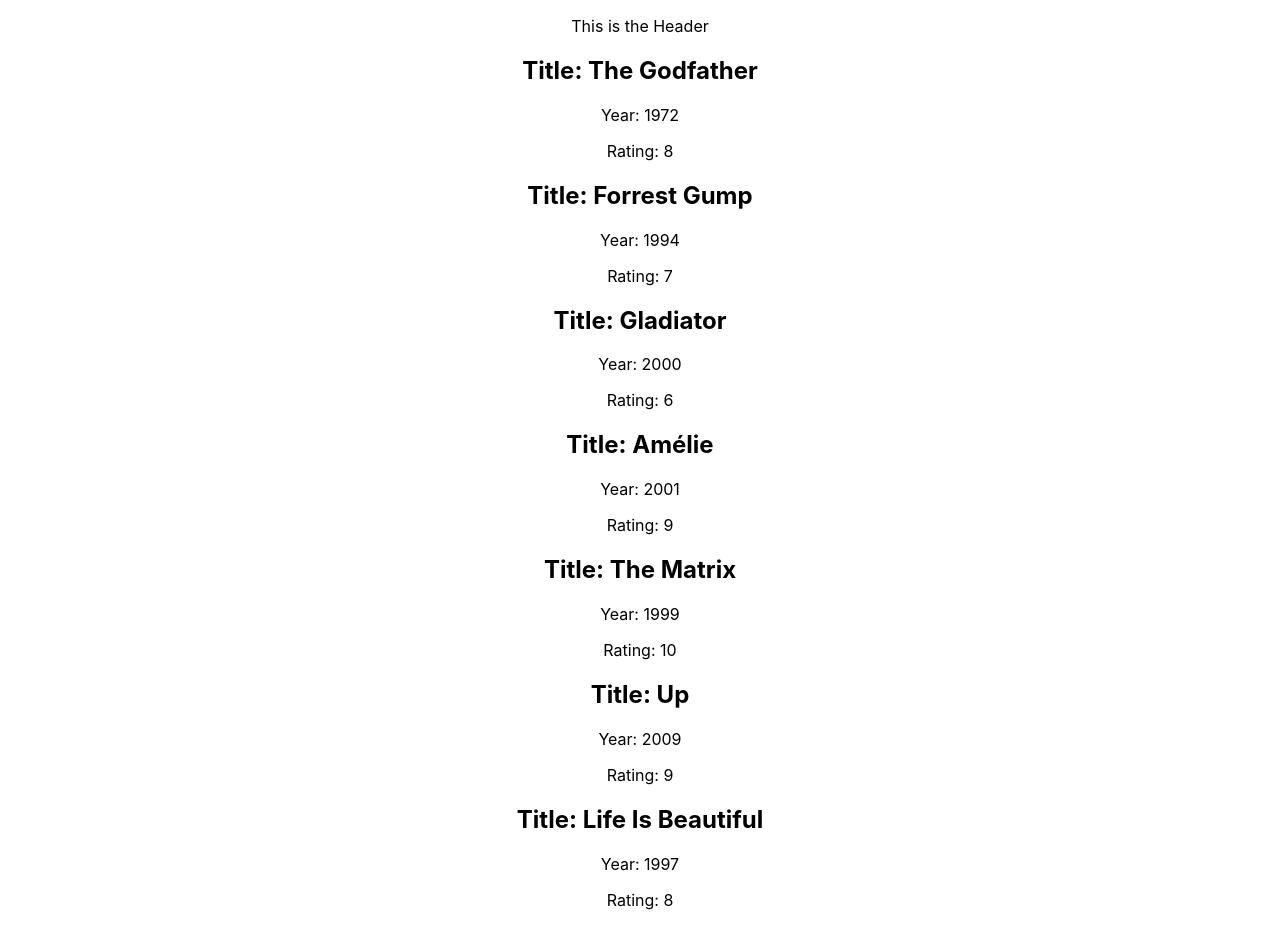
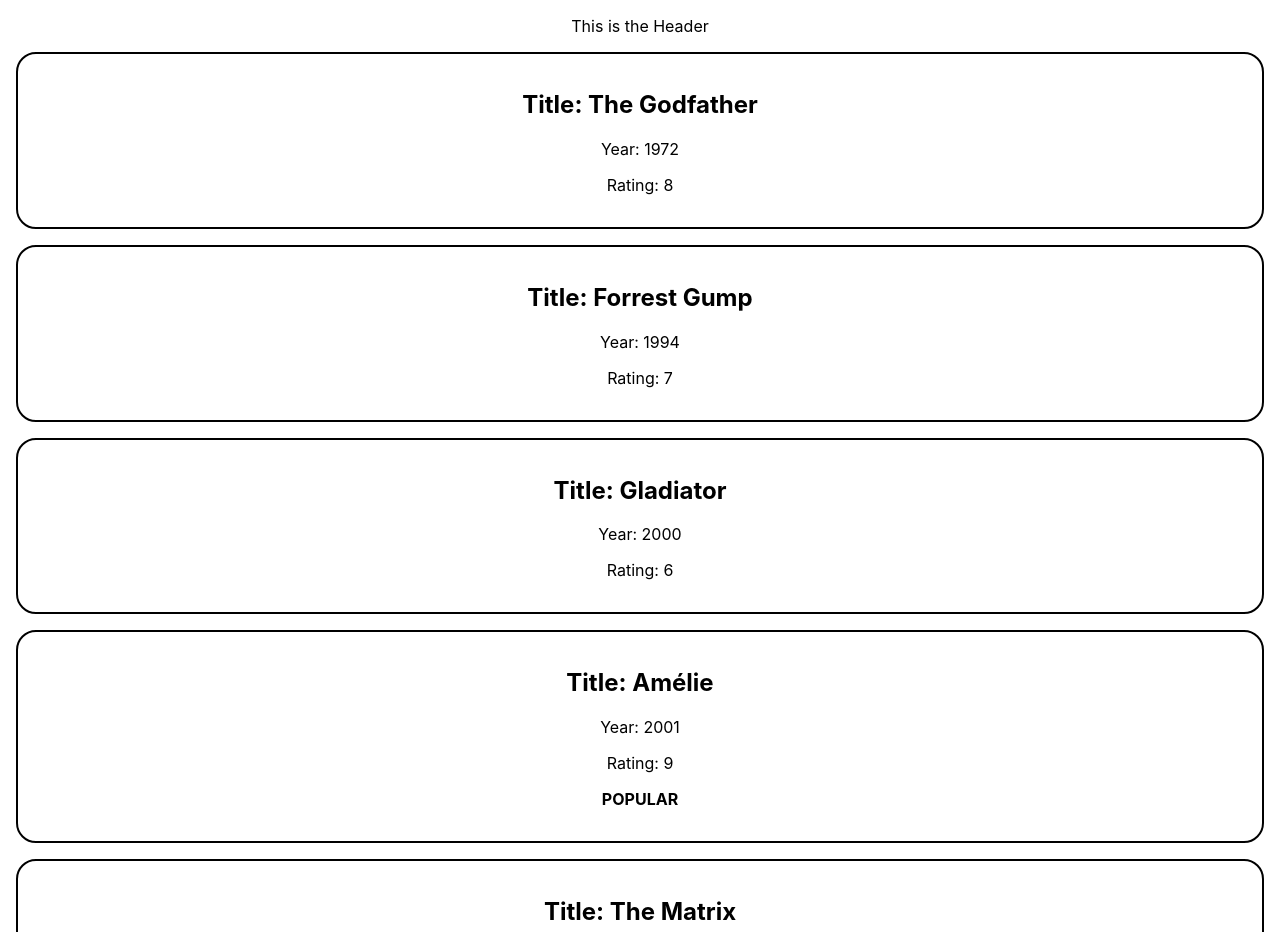
Before and after one commit to katiFe/Popcorn-Time, a React (Create React App) app: page / in a window 1280 px wide. Shown: the top 932 px of the page. Built offline with nearby package versions, Linux system fonts and the light colour scheme.

Commit message:
adding conditional operator / rating >8 now shows POPULAR

```diff
--- a/src/components/App.css
+++ b/src/components/App.css
@@ -1,38 +1,3 @@
 .App {
   text-align: center;
 }
-
-.App-logo {
-  height: 40vmin;
-  pointer-events: none;
-}
-
-@media (prefers-reduced-motion: no-preference) {
-  .App-logo {
-    animation: App-logo-spin infinite 20s linear;
-  }
-}
-
-.App-header {
-  background-color: #282c34;
-  min-height: 100vh;
-  display: flex;
-  flex-direction: column;
-  align-items: center;
-  justify-content: center;
-  font-size: calc(10px + 2vmin);
-  color: white;
-}
-
-.App-link {
-  color: #61dafb;
-}
-
-@keyframes App-logo-spin {
-  from {
-    transform: rotate(0deg);
-  }
-  to {
-    transform: rotate(360deg);
-  }
-}
--- a/src/components/Main.js
+++ b/src/components/Main.js
@@ -10,7 +10,7 @@ function Main() {
         <>
     {moviesArr.map((movie)=>{
       return  <Movie
-        key={movie.id}                                 //also valid {...movie}
+        key={movie.id}                                 //JSX spread attribute also valid {...movie} sending all the properties of the object
           title= {movie.title}
           year= {movie.year}
           rating={movie.rating}
--- a/src/components/Movie.js
+++ b/src/components/Movie.js
@@ -2,12 +2,25 @@ import React from "react";
 
 
 function Movie(props){
+
+    const isPopular = props.rating;
+
+    function Popular(props){
+        if( isPopular > 8 ){
+            return "POPULAR"
+        }
+    }
+
+
     return (
 
         <div className="movie">
             <h2>Title: {props.title}</h2>
             <p>Year: {props.year}</p>
             <p>Rating: {props.rating}</p>
+            <p><strong>{Popular(props)}</strong></p>
+            {/*another alternative: Internal operator condition && result */}
+            {/* {props.rating > 8 && <p className=""><stron>POPULAR</stron></p>} */}
         </div>
     );
 };
--- a/src/index.css
+++ b/src/index.css
@@ -11,3 +11,10 @@ code {
   font-family: source-code-pro, Menlo, Monaco, Consolas, 'Courier New',
     monospace;
 }
+
+.movie{
+  border: 2px solid black;
+  border-radius: 20px;
+  margin: 1rem;
+  padding: 1rem;
+}
```
